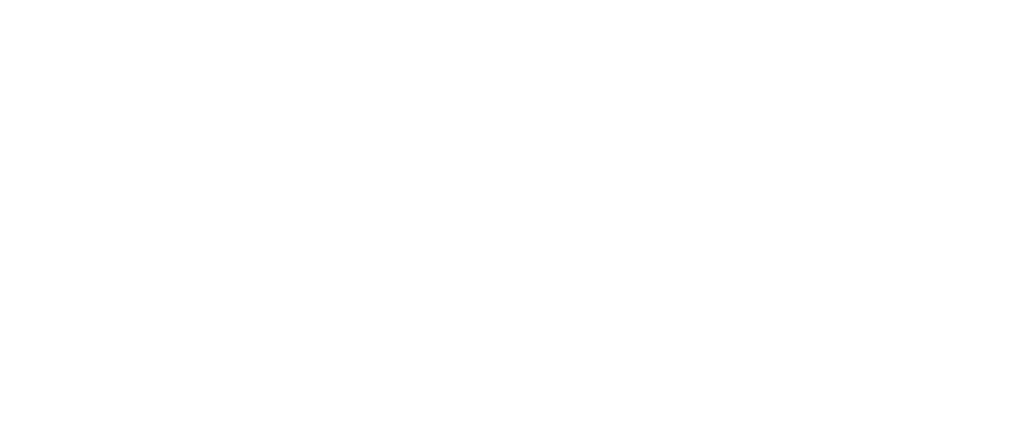
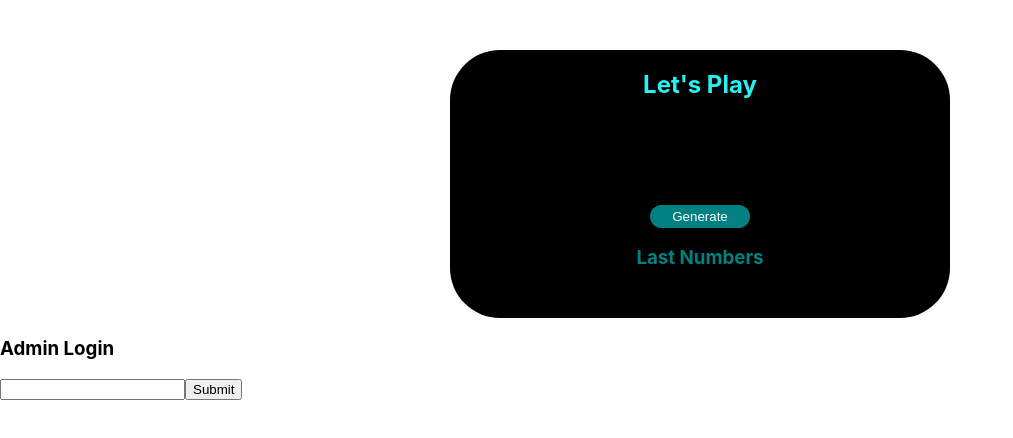
Before and after one commit to durgabhemesh/fruitrajafruit, a React (Create React App) app: page /fruitrajafruit in a window 1280 px wide. Before the commit this address had no page. Shown: the top 438 px of the page, without its empty margins (0-1013 px from the left). Built offline with nearby package versions, Linux system fonts and the light colour scheme.

Commit message:
Update App.js

```diff
--- a/src/App.js
+++ b/src/App.js
@@ -49,7 +49,7 @@
   return (
     <>
     <Routes>
-    <Route path="/" element={<Admin onData={Number()}/>}/>
+    <Route path="/fruitrajafruit" element={<Admin onData={Number()}/>}/>
 
   </Routes>
 
```
